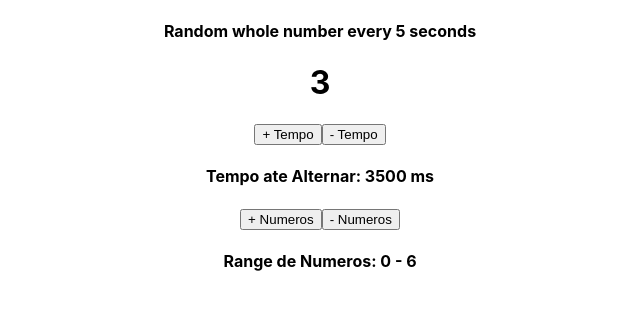
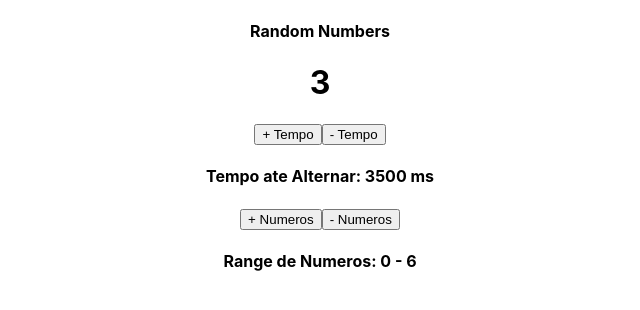
Before and after one commit to gabrielvf1/RandomNumbers, a React (Create React App) app: page / in a window 1280 px wide. Shown: the top 310 px of the page, without its empty margins (320-960 px from the left). Built offline with nearby package versions, Linux system fonts and the light colour scheme.

Commit message:
Create a React app and publish it to GitHub Pages

```diff
--- a/src/App.js
+++ b/src/App.js
@@ -43,7 +43,7 @@ function App() {
   };
 
   const minusNumber = () => {
-    setMin((old) => {
+    setMax((old) => {
       console.log(old);
       return old - 1 >= 0 ? old - 1 : old;
     });
@@ -51,7 +51,7 @@ function App() {
 
   return (
     <div style={{ height: "100%", width: "100%", textAlign: "center" }}>
-      <h4>Random whole number every 5 seconds </h4>
+      <h4>Random Numbers</h4>
       <div>
         <h1>{teste}</h1>
         <button onClick={plusTimer}>+ Tempo</button>
```
Also changed, not shown: 1 other file (tests, documents, lock files or other folders).
